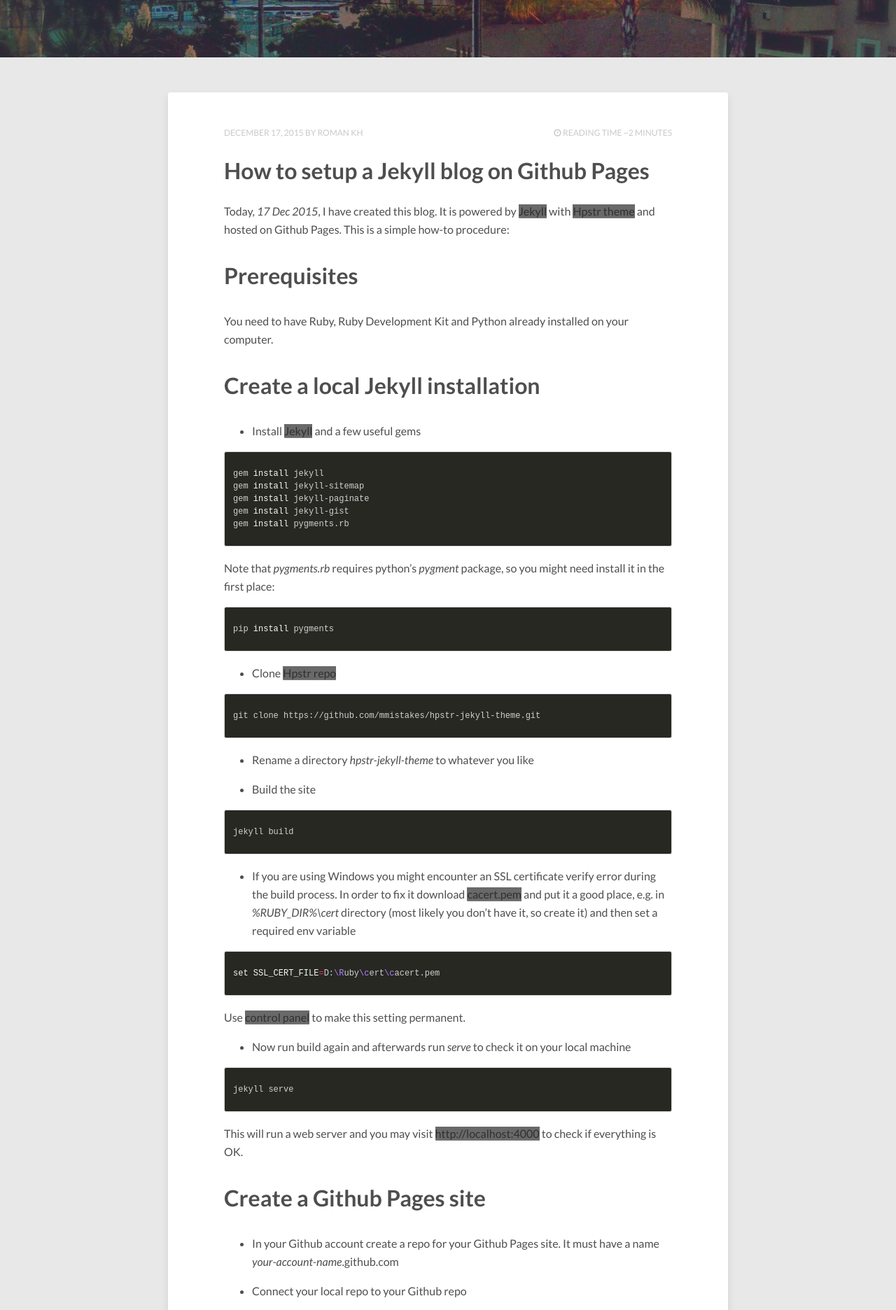
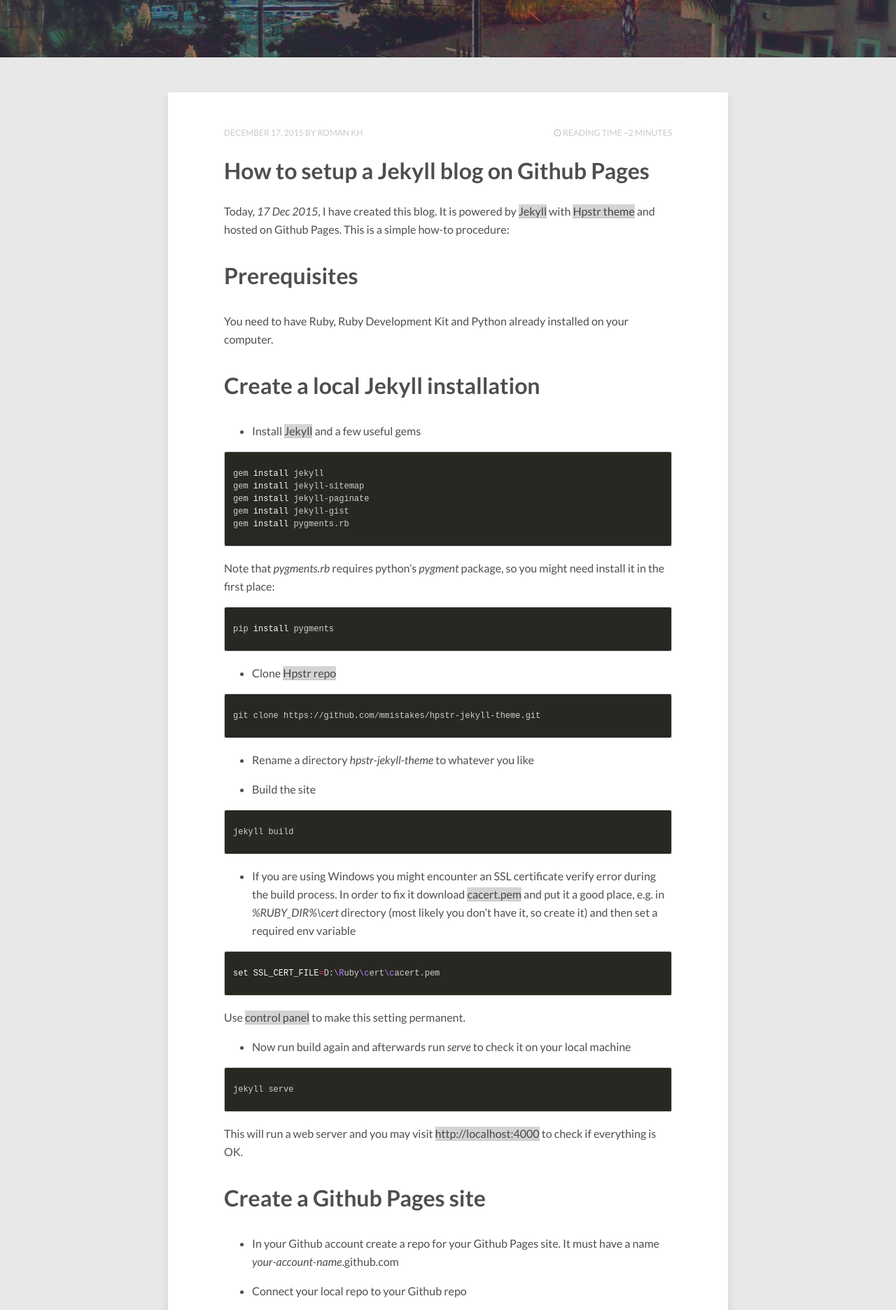
Before and after one commit to roman-kh/roman-kh.github.com, a Jekyll site: the page built from index.html, in a window 1280 px wide. Shown: the part 318-2190 px from the top of the page at 70% size. Built offline with Jekyll 4.4.1, drawn with Linux system fonts in a browser that asks for light colours; nearby versions of some CDN libraries; the list of posts is cut into pages by our own code.

Commit message:
the first post

```diff
--- a/_sass/_page.scss
+++ b/_sass/_page.scss
@@ -19,7 +19,7 @@
 	// Dotted line underlines for links
 	p > a,
 	li > a {
-		background-color: darken($body-color, 50);
+		background-color: darken($body-color, 8);
 		border-bottom: 1px dotted lighten($link-color, 50);
 		&:hover {
 			border-bottom-style: solid;
```
